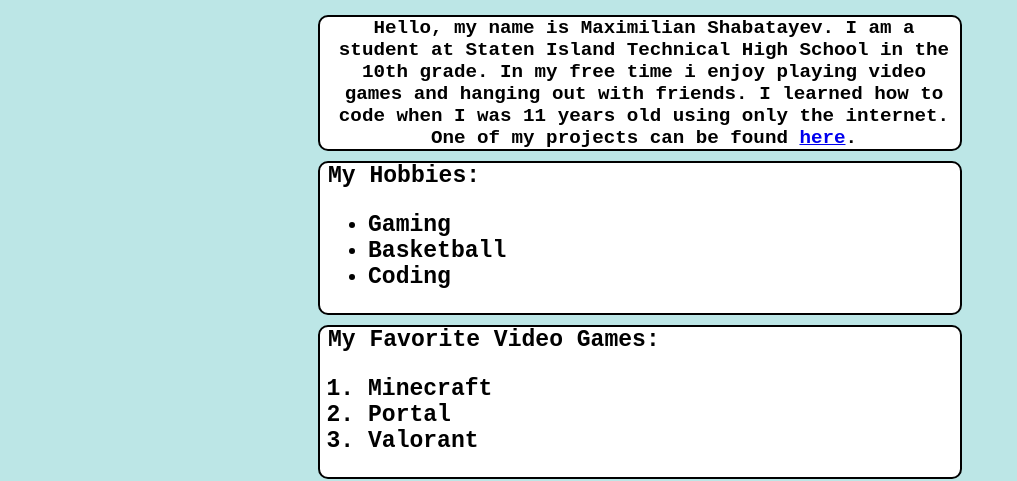
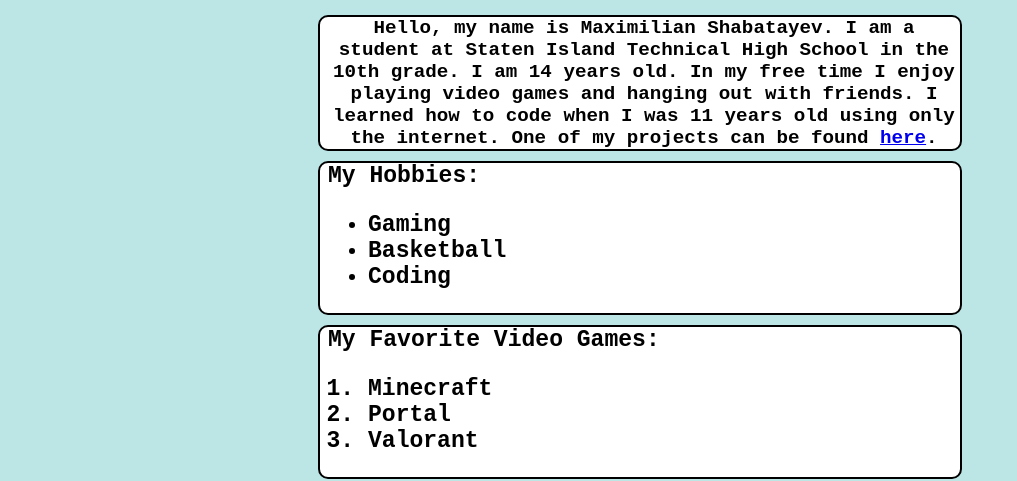
Before and after one commit to staten-island-tech/about-me-page-MNRMax, a plain HTML site: page index.html in a window 1280 px wide. Shown: the part 81-562 px from the top of the page, without its empty margins (0-1017 px from the left). Drawn offline with Linux system fonts and the light colour scheme.

Commit message:
Update index.html

```diff
--- a/index.html
+++ b/index.html
@@ -13,7 +13,7 @@
         <h2>About Maximilian Shabatayev</h2>
     </div>
     <br>
-    <p class="body">Hello, my name is Maximilian Shabatayev. I am a student at Staten Island Technical High School in the 10th grade.  In my free time i enjoy playing video games and hanging out with friends. I learned how to code when I was 11 years old using only the internet. One of my projects can be found <a href="https://mnrmax.tk">here</a>.</p>
+    <p class="body">Hello, my name is Maximilian Shabatayev. I am a student at Staten Island Technical High School in the 10th grade. I am 14 years old. In my free time I enjoy playing video games and hanging out with friends. I learned how to code when I was 11 years old using only the internet. One of my projects can be found <a href="https://mnrmax.tk">here</a>.</p>
     <div class="ul">
         <label class="body" for="ul">My Hobbies:</label>
         <ul class="body" id="ul">
```
